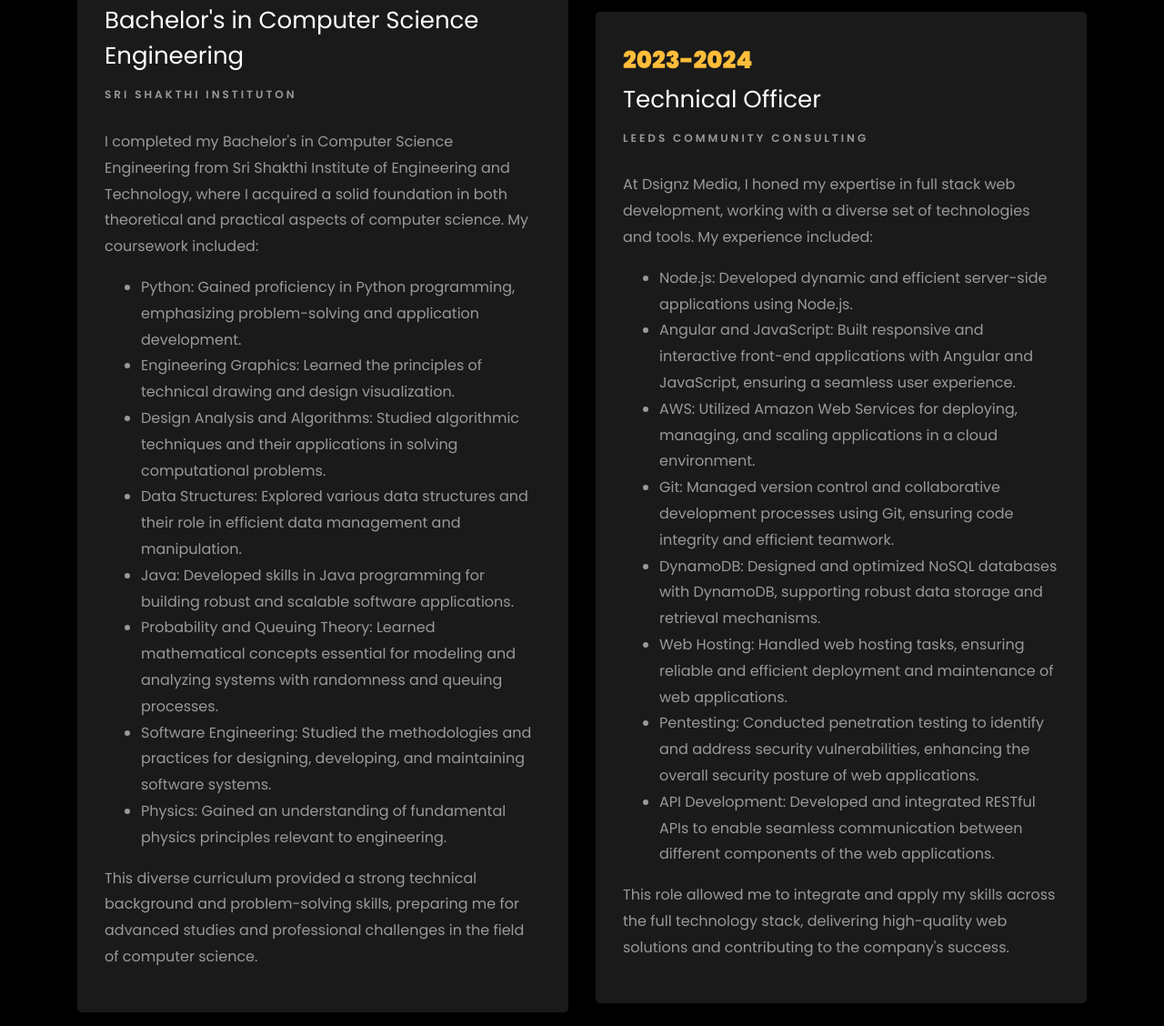
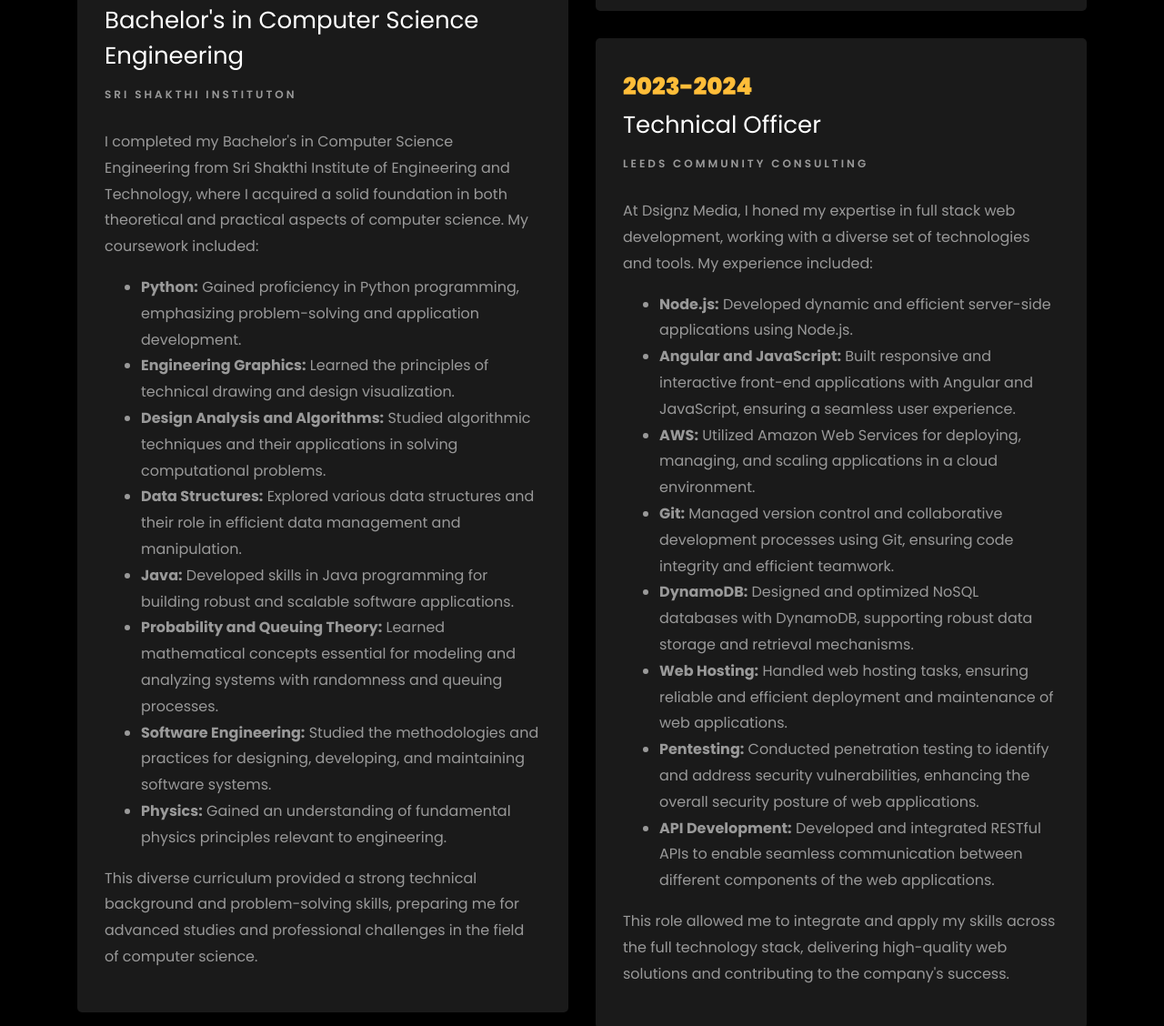
Before and after one commit to mukundhan-mohan/newportfolio, a plain HTML site: page clark-master/index.html in a window 1280 px wide. Shown: the part 3034-4162 px from the top of the page at 91% size. Drawn offline with Linux system fonts and the light colour scheme; files whose address does not match are found by name.

Commit message:
new portfolio

```diff
--- a/clark-master/index.html
+++ b/clark-master/index.html
@@ -164,14 +164,14 @@
     					<p class="mt-4">
 							I completed my Bachelor's in Computer Science Engineering from Sri Shakthi Institute of Engineering and Technology, where I acquired a solid foundation in both theoretical and practical aspects of computer science. My coursework included:
 							<ul>
-								<li>Python: Gained proficiency in Python programming, emphasizing problem-solving and application development.</li>
-								<li>Engineering Graphics: Learned the principles of technical drawing and design visualization.</li>
-								<li>Design Analysis and Algorithms: Studied algorithmic techniques and their applications in solving computational problems.</li>
-								<li>Data Structures: Explored various data structures and their role in efficient data management and manipulation.</li>
-								<li>Java: Developed skills in Java programming for building robust and scalable software applications.</li>
-								<li>Probability and Queuing Theory: Learned mathematical concepts essential for modeling and analyzing systems with randomness and queuing processes.</li>
-								<li>Software Engineering: Studied the methodologies and practices for designing, developing, and maintaining software systems.</li>
-								<li>Physics: Gained an understanding of fundamental physics principles relevant to engineering.</li>
+								<li><b>Python:</b>  Gained proficiency in Python programming, emphasizing problem-solving and application development.</li>
+								<li><b>Engineering Graphics:</b>  Learned the principles of technical drawing and design visualization.</li>
+								<li><b>Design Analysis and Algorithms:</b> Studied algorithmic techniques and their applications in solving computational problems.</li>
+								<li><b>Data Structures:</b>  Explored various data structures and their role in efficient data management and manipulation.</li>
+								<li><b>Java:</b> Developed skills in Java programming for building robust and scalable software applications.</li>
+								<li><b>Probability and Queuing Theory:</b> Learned mathematical concepts essential for modeling and analyzing systems with randomness and queuing processes.</li>
+								<li><b>Software Engineering:</b> Studied the methodologies and practices for designing, developing, and maintaining software systems.</li>
+								<li><b>Physics:</b> Gained an understanding of fundamental physics principles relevant to engineering.</li>
 							</ul>
 							This diverse curriculum provided a strong technical background and problem-solving skills, preparing me for advanced studies and professional challenges in the field of computer science.
 						</p>
@@ -186,14 +186,14 @@
     					<p class="mt-4">
 							At Dsignz Media, I honed my expertise in full stack web development, working with a diverse set of technologies and tools. My experience included:
 							<ul>
-								<li>PHP and Laravel: Developed dynamic web applications using PHP and the Laravel framework, focusing on creating efficient, scalable, and secure solutions.</li>
-								<li>Angular and JavaScript: Built responsive and interactive front-end applications with Angular and JavaScript, ensuring a seamless user experience.</li>
-								<li>AWS: Utilized Amazon Web Services for deploying, managing, and scaling applications in a cloud environment.</li>
-								<li>Git: Managed version control and collaborative development processes using Git, ensuring code integrity and efficient teamwork.</li>
-								<li>MySQL: Designed and optimized databases with MySQL, supporting robust data storage and retrieval mechanisms.</li>
-								<li>Web Hosting: Handled web hosting tasks, ensuring reliable and efficient deployment and maintenance of web applications.</li>
-								<li>Pentesting: Conducted penetration testing to identify and address security vulnerabilities, enhancing the overall security posture of web applications.</li>
-								<li>CI/CD: Implemented continuous integration and continuous deployment (CI/CD) pipelines to streamline the development and deployment processes, ensuring rapid delivery of high-quality software.</li>
+								<li><b>PHP and Laravel:</b> Developed dynamic web applications using PHP and the Laravel framework, focusing on creating efficient, scalable, and secure solutions.</li>
+								<li><b>Angular and JavaScript:</b> Built responsive and interactive front-end applications with Angular and JavaScript, ensuring a seamless user experience.</li>
+								<li><b>AWS:</b>Utilized Amazon Web Services for deploying, managing, and scaling applications in a cloud environment.</li>
+								<li><b>Git:</b> Managed version control and collaborative development processes using Git, ensuring code integrity and efficient teamwork.</li>
+								<li><b>MySQL:</b> Designed and optimized databases with MySQL, supporting robust data storage and retrieval mechanisms.</li>
+								<li><b>Web Hosting:</b> Handled web hosting tasks, ensuring reliable and efficient deployment and maintenance of web applications.</li>
+								<li><b>Pentesting:</b> Conducted penetration testing to identify and address security vulnerabilities, enhancing the overall security posture of web applications.</li>
+								<li><b>CI/CD:</b> Implemented continuous integration and continuous deployment (CI/CD) pipelines to streamline the development and deployment processes, ensuring rapid delivery of high-quality software.</li>
 							</ul>
 							This role allowed me to integrate and apply my skills across the full technology stack, delivering high-quality web solutions and contributing to the company's success.
 						</p>
@@ -205,14 +205,14 @@
     					<p class="mt-4">
 							At Dsignz Media, I honed my expertise in full stack web development, working with a diverse set of technologies and tools. My experience included:
 							<ul>
-								<li>Node.js: Developed dynamic and efficient server-side applications using Node.js.</li>
-								<li>Angular and JavaScript: Built responsive and interactive front-end applications with Angular and JavaScript, ensuring a seamless user experience.</li>
-								<li>AWS: Utilized Amazon Web Services for deploying, managing, and scaling applications in a cloud environment.</li>
-								<li>Git: Managed version control and collaborative development processes using Git, ensuring code integrity and efficient teamwork.</li>
-								<li>DynamoDB: Designed and optimized NoSQL databases with DynamoDB, supporting robust data storage and retrieval mechanisms.</li>
-								<li>Web Hosting: Handled web hosting tasks, ensuring reliable and efficient deployment and maintenance of web applications.</li>
-								<li>Pentesting: Conducted penetration testing to identify and address security vulnerabilities, enhancing the overall security posture of web applications.</li>
-								<li>API Development: Developed and integrated RESTful APIs to enable seamless communication between different components of the web applications.</li>
+								<li><b>Node.js:</b>  Developed dynamic and efficient server-side applications using Node.js.</li>
+								<li><b>Angular and JavaScript:</b> Built responsive and interactive front-end applications with Angular and JavaScript, ensuring a seamless user experience.</li>
+								<li><b>AWS:</b> Utilized Amazon Web Services for deploying, managing, and scaling applications in a cloud environment.</li>
+								<li><b>Git:</b>  Managed version control and collaborative development processes using Git, ensuring code integrity and efficient teamwork.</li>
+								<li><b>DynamoDB:</b>  Designed and optimized NoSQL databases with DynamoDB, supporting robust data storage and retrieval mechanisms.</li>
+								<li><b>Web Hosting:</b> Handled web hosting tasks, ensuring reliable and efficient deployment and maintenance of web applications.</li>
+								<li><b>Pentesting:</b>  Conducted penetration testing to identify and address security vulnerabilities, enhancing the overall security posture of web applications.</li>
+								<li><b>API Development:</b> Developed and integrated RESTful APIs to enable seamless communication between different components of the web applications.</li>
 							</ul>
 							This role allowed me to integrate and apply my skills across the full technology stack, delivering high-quality web solutions and contributing to the company's success.
 						</p>
@@ -740,7 +740,7 @@
 					<div class="col-md-7 ftco-animate text-center">
 						<h2>I'm <span>Available</span> for freelancing</h2>
 						<p>"I'm available for freelancing – let's collaborate to bring your projects to life!"</p>
-						<p class="mb-0"><a href="#" class="btn btn-primary py-3 px-5">Hire me</a></p>
+						<p class="mb-0"><a href="#contact-section" class="btn btn-primary py-3 px-5">Hire me</a></p>
 					</div>
 				</div>
 			</div>
```
